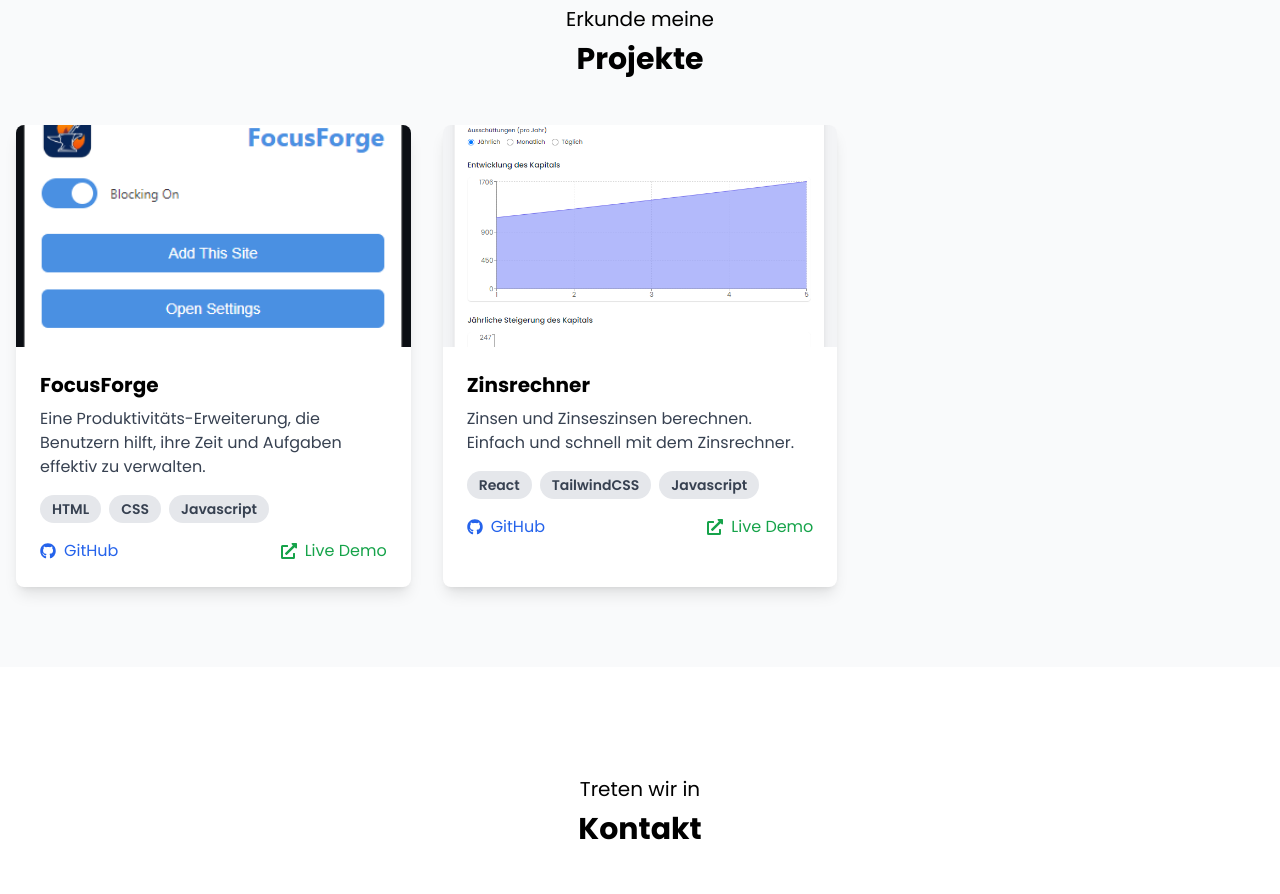
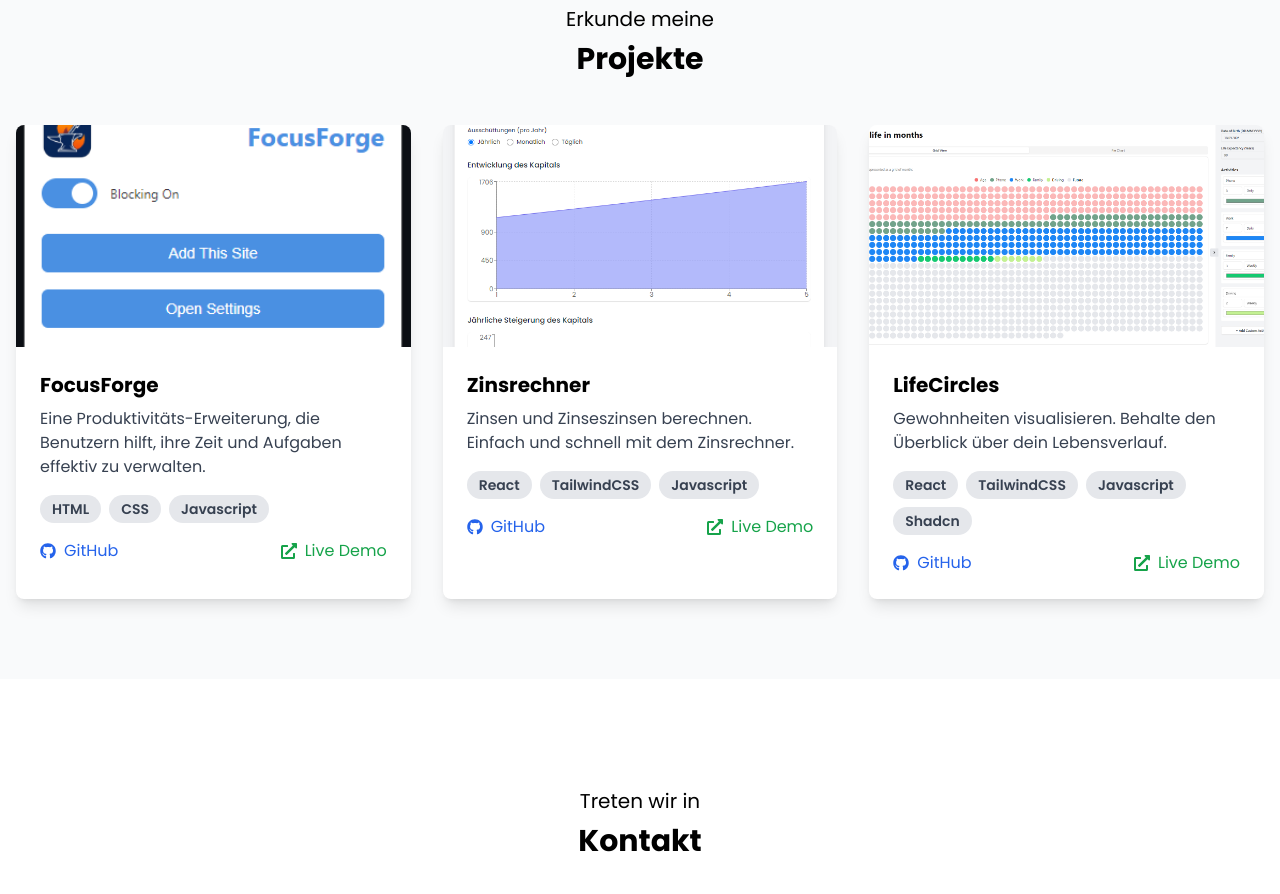
Before and after one commit to NoahSeeger/portfolio, a React (Vite) app: page / in a window 1280 px wide. Shown: the part 2380-3274 px from the top of the page. Built offline with nearby package versions, Linux system fonts and the light colour scheme.

Commit message:
added LifeCircles project

```diff
--- a/src/components/Projects.jsx
+++ b/src/components/Projects.jsx
@@ -1,6 +1,7 @@
 import React from "react";
 import FocusForge from "../assets/projects/FocusForge.png";
 import Zinsrechner from "../assets/projects/Zinsrechner.png";
+import LifeCircles from "../assets/projects/LifeCircles.png";
 import SectionTitle from "./SectionTitle";
 import { FaGithub, FaExternalLinkAlt } from "react-icons/fa";
 
@@ -22,6 +23,15 @@ const projects = [
     technologies: ["React", "TailwindCSS", "Javascript"],
     github: "https://github.com/NoahSeeger/zinsrechner",
     liveDemo: "https://zinsenrechner.netlify.app",
+  },
+  {
+    title: "LifeCircles",
+    image: LifeCircles,
+    description:
+      "Gewohnheiten visualisieren. Behalte den Überblick über dein Lebensverlauf.",
+    technologies: ["React", "TailwindCSS", "Javascript", "Shadcn"],
+    github: "https://github.com/NoahSeeger/LifeCircles",
+    liveDemo: "https://LifeCircles.netlify.app",
   },
 ];
 
```
Also changed, not shown: src/assets/projects/LifeCircles.png (added).
